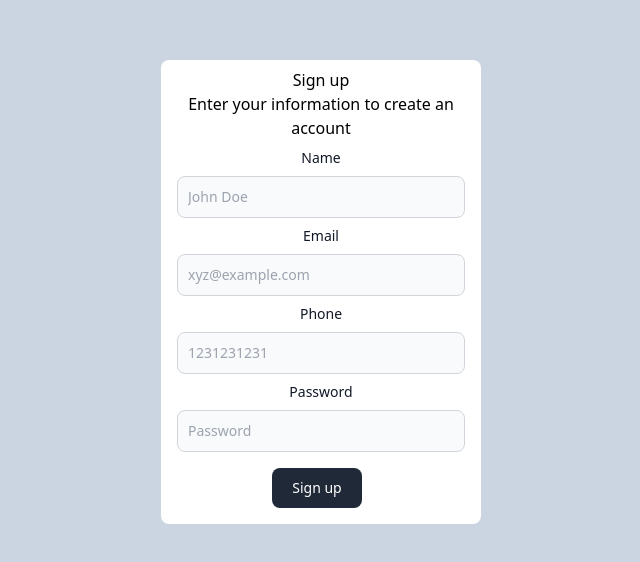
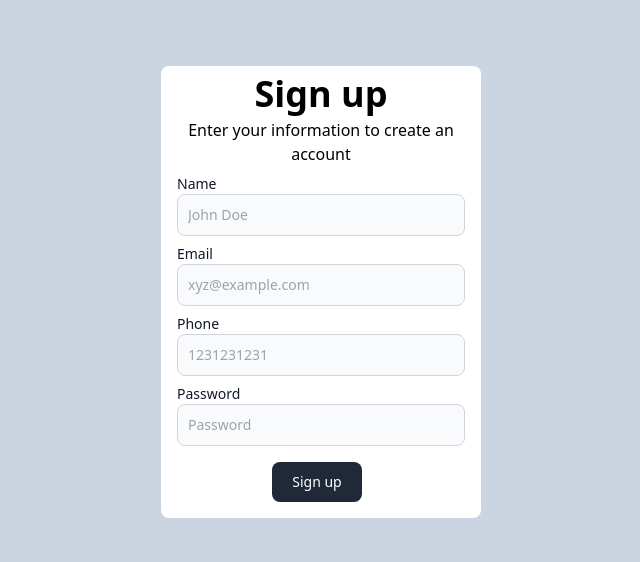
Before and after one commit to anmolBan/Paytm-Wallet-Application-2, a Next.js app in the folder apps/user-app/: page /signup in a window 1280 px wide. Shown: the part 108-670 px from the top of the page, without its empty margins (319-959 px from the left). Built offline with nearby package versions, Linux system fonts and the light colour scheme.

Commit message:
Update: Added signup functionality, the signup page still need to show errors during signup.

```diff
--- a/apps/user-app/app/(pages)/signup/page.tsx
+++ b/apps/user-app/app/(pages)/signup/page.tsx
@@ -2,27 +2,40 @@
 import { Button } from "@repo/ui/button";
 import { TextInput } from "@repo/ui/textinput";
 import { useState } from "react"
+import { handleSignup } from "../../lib/actions/handleSignup";
+import { useRouter } from "next/navigation";
 
-export default async function(){
+export default function(){
     const [name, setName] = useState("");
     const [email, setEmail] = useState("");
     const [phone, setPhone] = useState("");
     const [password, setPassword] = useState("");
+
+    const router = useRouter();
+
     return (
         <div className="bg-slate-300 h-screen flex justify-center">
             <div className="flex flex-col justify-center">
                 <div className="rounded-lg bg-white w-80 text-center p-2 h-max px-4">
-                    <h1>Sign up</h1>
-                    <h2>Enter your information to create an account</h2>
-                    <TextInput placeholder={"John Doe"} label={"Name"} onChange={(value: string) => {
+                    <h1 className="text-4xl font-bold mb-1">Sign up</h1>
+                    <h2 className="text-base">Enter your information to create an account</h2>
+                    <TextInput placeholder={"John Doe"} label={"Name"} onChange={(value) => {
                         (setName(value))
                     }}></TextInput>
                     <TextInput placeholder={"xyz@example.com"} label={"Email"}
                     onChange={(value) => setEmail(value)}></TextInput>
                     <TextInput placeholder={"1231231231"} label={"Phone"} onChange={(value) => setPhone(value)}></TextInput>
-                    <TextInput placeholder={"Password"} label={"Password"} onChange={(value) => setPassword(value)} type="password"></TextInput>
+                    <label className="block text-sm font-medium text-gray-900 text-left mt-2">Password</label>
+                    <input onChange={(value) => {setPassword(value.target.value)}} id="first_name" className="bg-gray-50 border border-gray-300 text-gray-900 text-sm rounded-lg focus:ring-blue-500 focus:border-blue-500 block w-full p-2.5" placeholder="Password" type="password"/>
                     <div className="pt-4">
-                        <button className="text-white bg-gray-800 hover:bg-gray-900 focus:outline-none focus:ring-4 focus:ring-gray-300 font-medium rounded-lg text-sm px-5 py-2.5 me-2 mb-2">Sign up</button>
+                        <button className="text-white bg-gray-800 hover:bg-gray-900 focus:outline-none focus:ring-4 focus:ring-gray-300 font-medium rounded-lg text-sm px-5 py-2.5 me-2 mb-2" onClick={async () => {
+                            try{
+                                await handleSignup({name, email, phone, password});
+                                router.push("/signin");
+                            } catch(error){
+                                console.error(error);
+                            }
+                        }}>Sign up</button>
                     </div>
                     {/* <BottomWarning label={"Already have an account?"} buttonText={"Sign in"} to={"/signin"}></BottomWarning> */}
                 </div>
--- /dev/null
+++ b/apps/user-app/app/lib/actions/handleSignup.ts
@@ -0,0 +1,33 @@
+"use server"
+import prisma from "@repo/db/client";
+import { handleSignupSchema } from "@repo/zod-types/zod-types";
+import bcrypt from "bcrypt";
+
+export async function handleSignup({name, email, phone, password} : {
+    name: string;
+    email: string;
+    phone: string;
+    password: string;
+}){
+    const parsedData = handleSignupSchema.safeParse({name, email, phone, password});
+
+    if(!parsedData.success){
+        return new Error("Invalid inputs.");
+    }
+
+    const hashedPassword = await bcrypt.hash(password, 10);
+
+    try{
+        await prisma.user.create({
+            data: {
+                name,
+                email,
+                phone,
+                password: hashedPassword
+            }
+        });
+    } catch(error){
+        console.error(error);
+        return error;
+    }
+}
--- a/packages/ui/src/TextInput.tsx
+++ b/packages/ui/src/TextInput.tsx
@@ -12,7 +12,7 @@ export const TextInput = ({
     type?: string
 }) => {
     return <div className="pt-2">
-        <label className="block mb-2 text-sm font-medium text-gray-900">{label}</label>
+        <label className="block text-sm font-medium text-gray-900 text-left">{label}</label>
         <input onChange={(e) => onChange(e.target.value)} type="text" id="first_name" className="bg-gray-50 border border-gray-300 text-gray-900 text-sm rounded-lg focus:ring-blue-500 focus:border-blue-500 block w-full p-2.5" placeholder={placeholder} typeof={type ? type : "text"}/>
     </div>
 }
```
Also changed, not shown: packages/zod-types/src/index.ts (+7 -0 lines).
